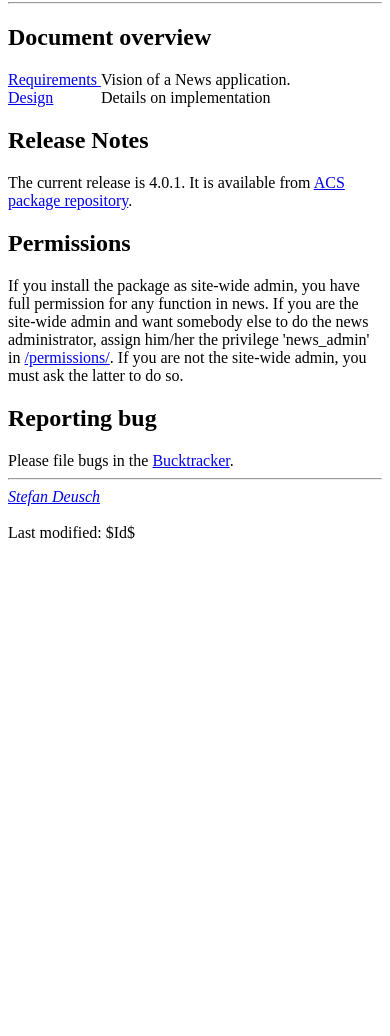
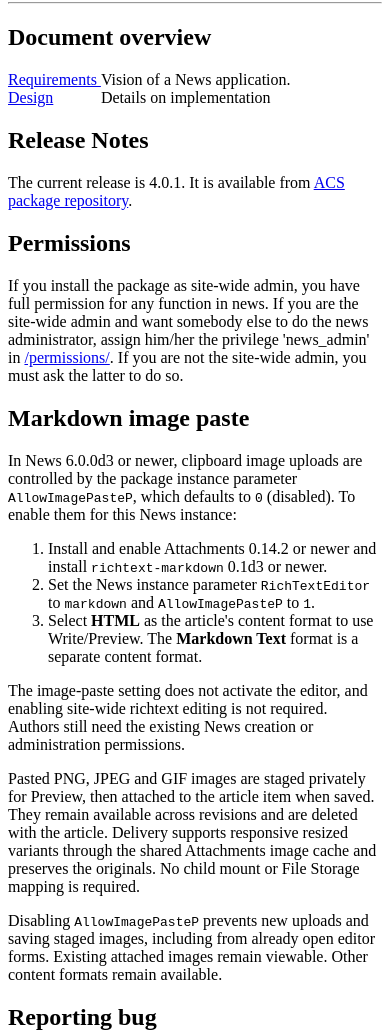
Before and after one commit to openacs/news, a plain HTML site: page www/doc/index.html in a window 390 px wide. Shown: the part 64-1100 px from the top of the page. Before the commit the page ends 844 px from the top, so only its background shows below. Drawn offline with Linux system fonts and the light colour scheme.

Commit message:
Support configurable Markdown image paste in News
Add the instance parameter AllowImagePasteP, disabled by default.
Require explicit opt-in for clipboard uploads and saving staged images,
including submissions from previously opened editor forms. Existing
attached images remain viewable when image paste is disabled.

Stage PNG, JPEG and GIF images privately for Preview and attach them
to the article item when saving. Preserve images across revisions and
delete them with the article. Serve responsive variants through the
shared Attachments cache while retaining originals.

Validate upload grants, CSRF tokens and article permissions. Clean up
abandoned uploads and discard saved drafts only after commit.

Document configuration, editor requirements and image lifecycle.
Require Attachments 0.14.2 and bump News to 6.0.0d3.

```diff
--- a/www/doc/index.html
+++ b/www/doc/index.html
@@ -36,6 +36,30 @@ want somebody else to do the news administrator, assign him/her the privilege
 site-wide admin, you must ask the latter to do so.
 
 
+<h2>Markdown image paste</h2>
+<p>In News 6.0.0d3 or newer, clipboard image uploads are controlled by the
+package instance parameter <tt>AllowImagePasteP</tt>, which defaults to
+<tt>0</tt> (disabled). To enable them for this News instance:</p>
+<ol>
+<li>Install and enable Attachments 0.14.2 or newer and install
+<tt>richtext-markdown</tt> 0.1d3 or newer.</li>
+<li>Set the News instance parameter <tt>RichTextEditor</tt> to
+<tt>markdown</tt> and <tt>AllowImagePasteP</tt> to <tt>1</tt>.</li>
+<li>Select <b>HTML</b> as the article's content format to use Write/Preview.
+The <b>Markdown Text</b> format is a separate content format.</li>
+</ol>
+<p>The image-paste setting does not activate the editor, and enabling
+site-wide richtext editing is not required. Authors still need the existing
+News creation or administration permissions.</p>
+<p>Pasted PNG, JPEG and GIF images are staged privately for Preview, then
+attached to the article item when saved. They remain available across
+revisions and are deleted with the article. Delivery supports responsive
+resized variants through the shared Attachments image cache and preserves
+the originals. No child mount or File Storage mapping is required.</p>
+<p>Disabling <tt>AllowImagePasteP</tt> prevents new uploads and saving staged
+images, including from already open editor forms. Existing attached images
+remain viewable. Other content formats remain available.</p>
+
 <h2>Reporting bug</h2>
 Please file bugs in the <a
 href="http://openacs.org/bugtracker/openacs/">Bucktracker</a>.
```
Also changed, not shown: 11 other files.
